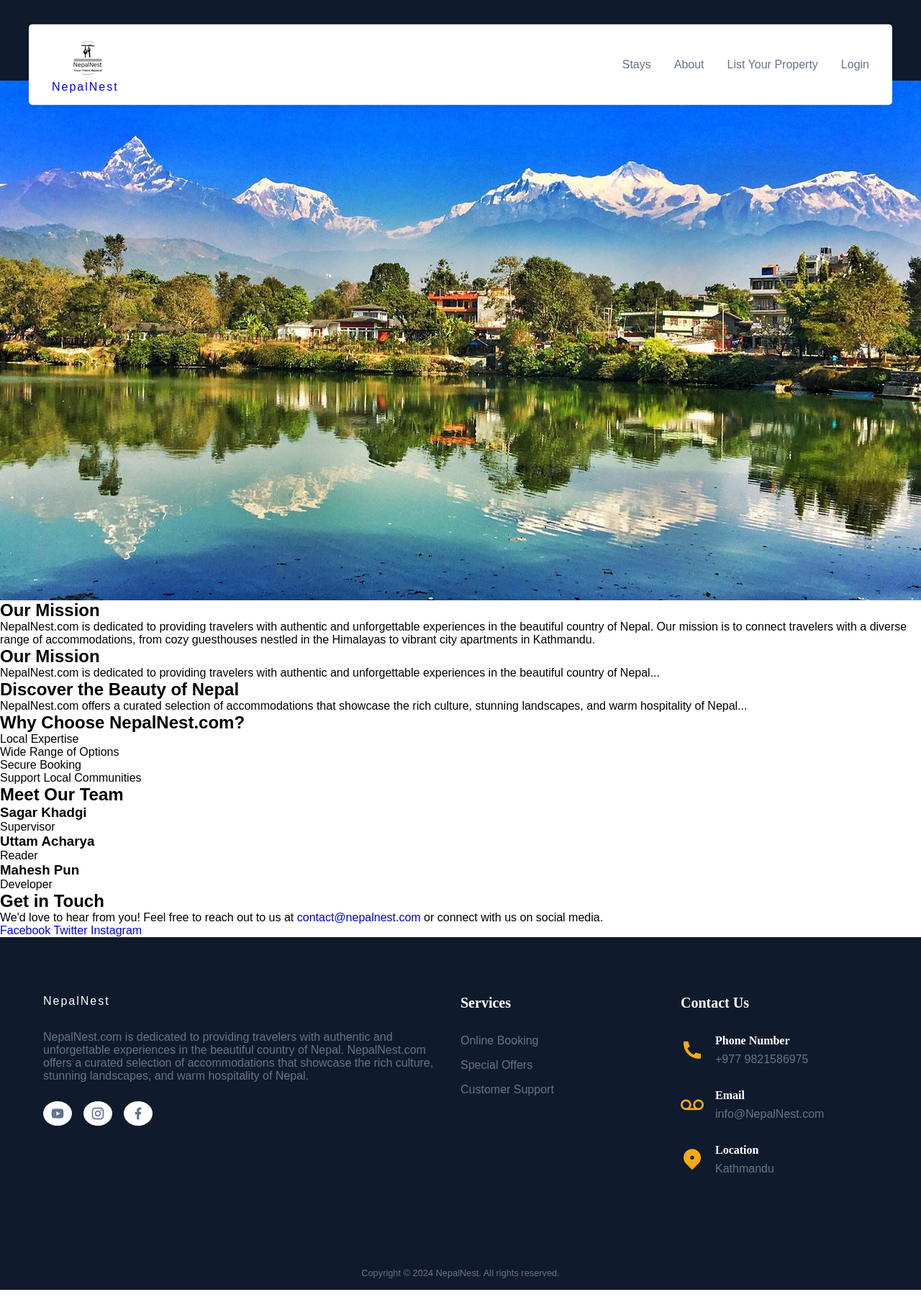
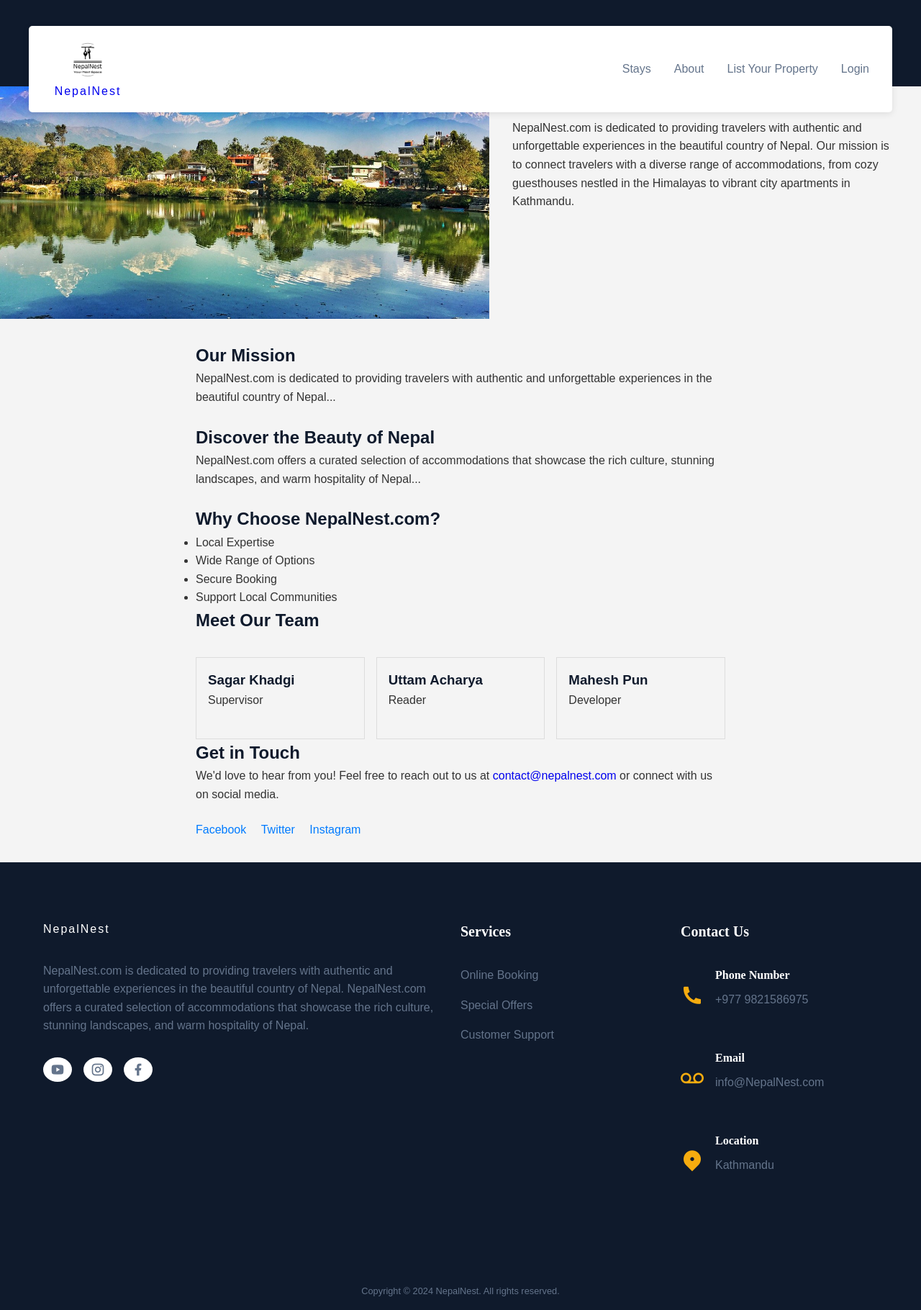
Before and after one commit to PunMahesh/NepalNest, a Django app: template templates/about.html in a window 1280 px wide. Shown: the whole page at 72% size. Before the commit the page ends 1792 px from the top, so only its background shows below. Run offline with Django 5.2, Linux system fonts and the light colour scheme; the template is opened without the code that fills it, so the values that code supplies are empty; parts of the project's set-up code (start-up, migrations or seed data) failed here and were passed over.

Commit message:
styles updated for about page

```diff
--- /dev/null
+++ b/static/css/about.css
@@ -0,0 +1,75 @@
+body {
+  font-family: Arial, sans-serif;
+  margin: 0;
+  padding: 0;
+  background-color: #f4f4f4;
+  color: #333;
+  line-height: 1.6;
+}
+
+header {
+  background-color: #007bff;
+  color: #fff;
+  text-align: center;
+  /* padding: 1rem; */
+}
+
+.container {
+  max-width: 800px;
+  margin: auto;
+  padding: 2rem;
+}
+
+h2 {
+  color: #0f1a2c;;
+}
+
+h3 {
+  color: #0f1a2c;;
+}
+
+p {
+  margin-bottom: 1.5rem;
+}
+
+.team-members {
+  display: grid;
+  grid-template-columns: repeat(auto-fit, minmax(200px, 1fr));
+  gap: 1rem;
+  margin-top: 2rem;
+}
+
+.team-member {
+  border: 1px solid #ddd;
+  padding: 1rem;
+}
+
+.social-links {
+  margin-top: 1rem;
+}
+
+.social-links a {
+  display: inline-block;
+  margin-right: 1rem;
+  color: #007bff;
+}
+
+.social-links a:hover {
+  text-decoration: none;
+}
+
+.image img{
+    max-width: 800px;
+}
+
+.mission{
+    max-width: 600px;
+    margin: auto;
+    padding: 2rem;
+}
+
+.container_image{
+    /* max-width: 1600px; */
+    display: flex;
+
+}
```
Also changed, not shown: static/css/forgot.css (+18 -7 lines).
